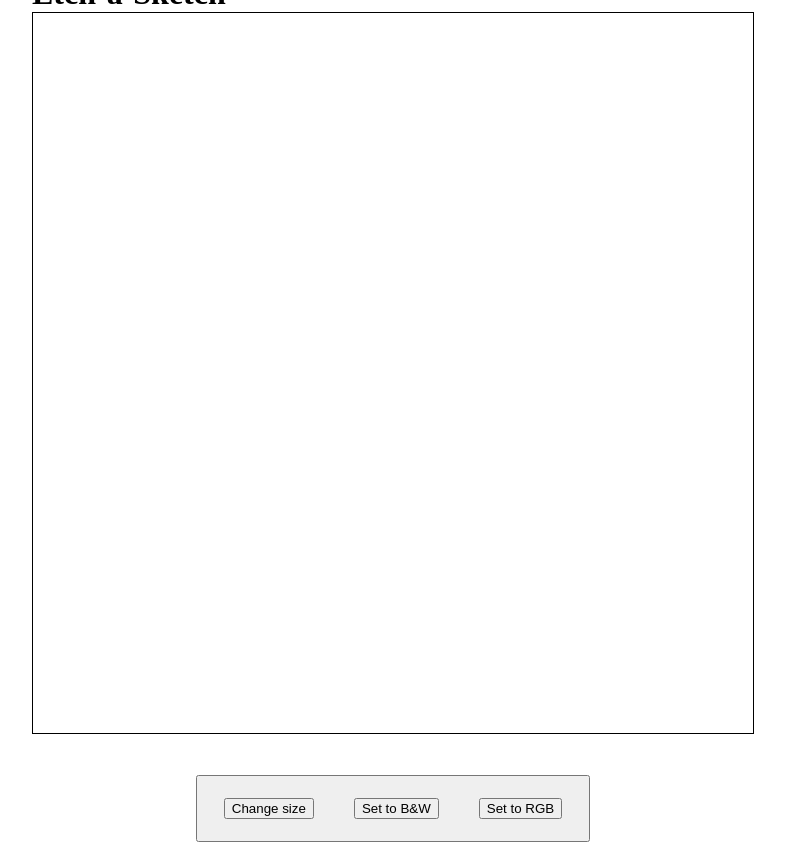
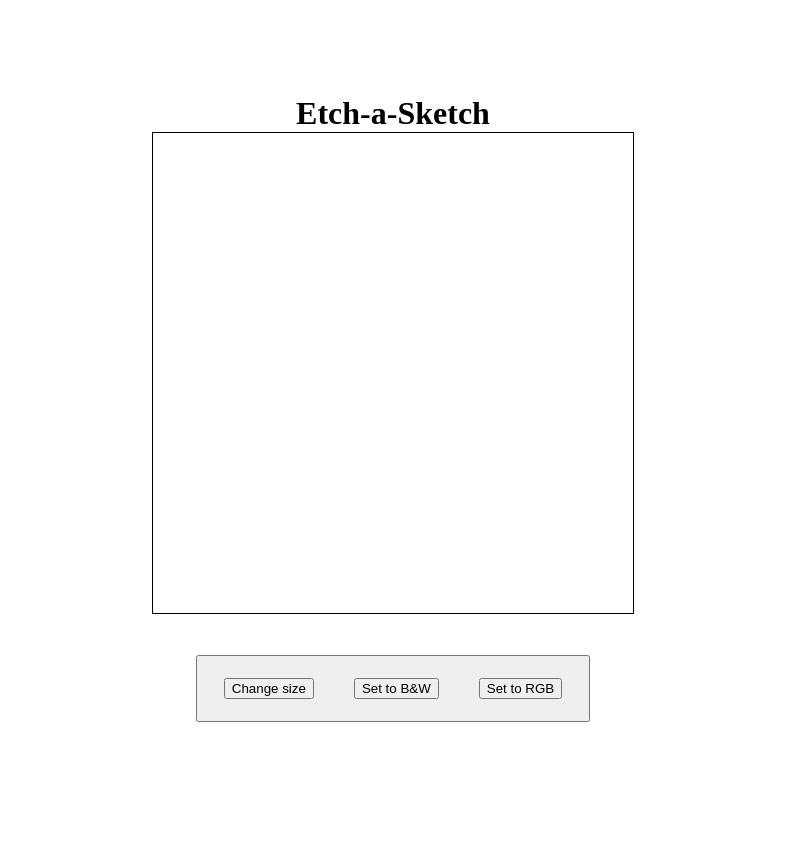
Before and after one commit to tyleraj93/Etch-a-Sketch, a plain HTML site: page index.html in a window 1280 px wide. Shown: the whole page, without its empty margins (247-1032 px from the left). After the commit the page ends 816 px from the top, so only its background shows below. Drawn offline with Linux system fonts and the light colour scheme.

Commit message:
Add centering for h1

```diff
--- a/styles.css
+++ b/styles.css
@@ -7,17 +7,18 @@ body {
     align-items: center;
 }
 
+h1 {
+    text-align: center;
+}
+
 .grid_container {
-    width: 720px;
-    height: 720px;
+    width: 480px;
+    height: 480px;
     border: 1px solid black;
     display: flex;
     flex-wrap: wrap;
 }
 
-.grid {
-}
-
 button {
     margin: 20px;
 }
```
